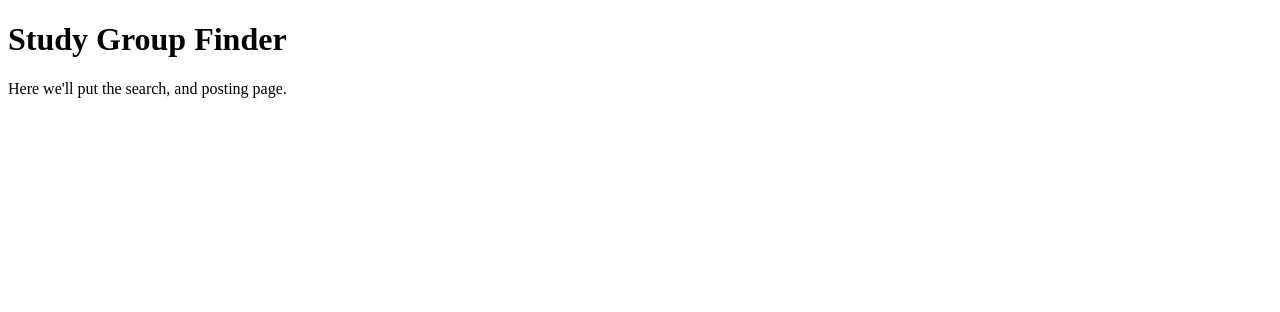
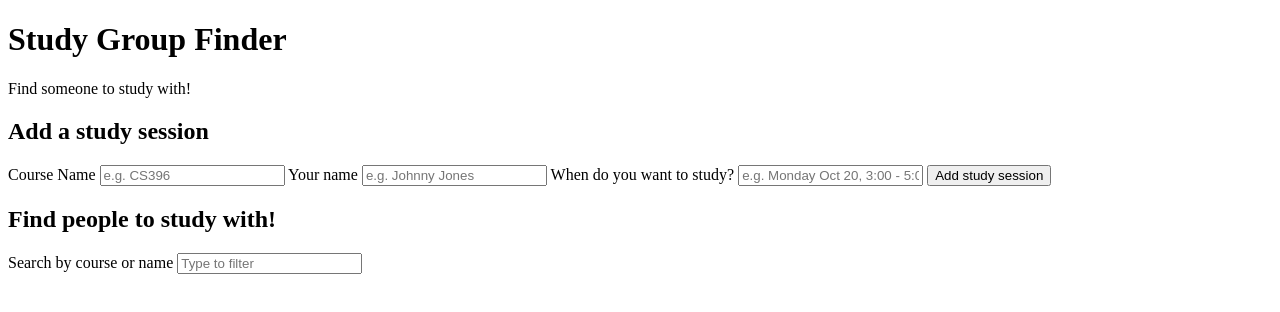
Before and after one commit to dannika06/CS396, a website: page public/index.html in a window 1280 px wide. Drawn offline with Linux system fonts and the light colour scheme.

Commit message:
Update html to include basic questions: course name, your name, availability. and search bar.

```diff
--- a/public/index.html
+++ b/public/index.html
@@ -1,18 +1,49 @@
 <!DOCTYPE html>
 <html lang="en">
+
 <head>
 	<meta charset="UTF-8">
 	<meta name="viewport" content="width=device-width, initial-scale=1.0">
-	<title>CS396 - Demo</title>
+	<title>Study Group Finder</title>
 	<link rel="stylesheet" href="style.css">
 </head>
+
 <body>
-	<header>
+	<header class="site-header">
 		<h1>Study Group Finder</h1>
+		<p> Find someone to study with! </p>
 	</header>
 
 	<main>
-		<p>Here we'll put the search, and posting page.</p>
+		<section class="panel" aria-labelledby="add-heading">
+			<h2 id="add-heading">Add a study session</h2>
+			<form id="course-form" novalidate>
+				<label for="course_name">Course Name</label>
+				<input type="text" id="course_name" name="course_name" placeholder="e.g. CS396" maxlength="100"
+					required>
+				</n>
+				<label for="student_name">Your name</label>
+				<input type="text" id="student_name" name="student_name" placeholder="e.g. Johnny Jones"
+					maxlength="100">
+
+				</n>
+				<label for="availability">When do you want to study?</label>
+				<input type="text" id="availability" name="availability"
+					placeholder="e.g. Monday Oct 20, 3:00 - 5:00" maxlength="200">
+				</n>
+				<button type="submit">Add study session</button>
+				<p id="form-message" class="message" role="status" aria-live="polite"></p>
+			</form>
+		</section>
+
+		<section class="panel" aria-labelledby="find-heading">
+			<h2 id="find-heading">Find people to study with!</h2>
+			<label for="search">Search by course or name</label>
+			<input type="search" id="search" placeholder="Type to filter">
+
+			<ul id="course-list" class="course-list"></ul>
+			<p id="empty-message" class="message" hidden>No session yet. Add the first one above.</p>
+		</section>
 	</main>
 
 	<script src="app.js"></script>
```
